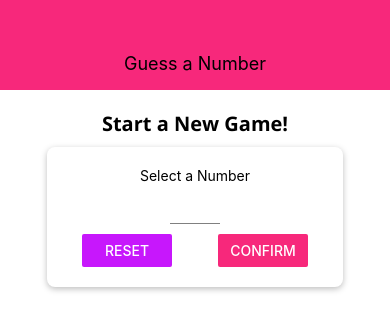
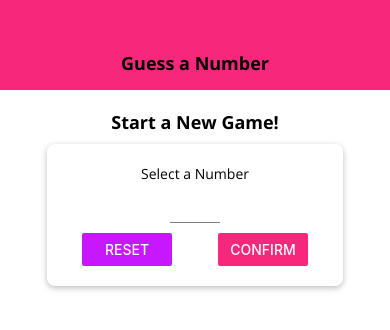
Before and after one commit to lhodzic1/Guess-The-Number-App, a React Native app: screen / in a window 390 px wide. Shown: the top 330 px of the page. Built offline with nearby package versions, Linux system fonts and the light colour scheme.

Commit message:
wrapper components added

```diff
--- /dev/null
+++ b/components/BodyText.js
@@ -0,0 +1,16 @@
+import React from 'react';
+import { Text, StyleSheet } from 'react-native';
+
+const BodyText = props => {
+    return (
+        <Text style={styles.body}>{props.children}</Text>
+    );
+};
+
+const styles = StyleSheet.create({
+    body: {
+        fontFamily: 'open-sans'
+    }
+});
+
+export default BodyText;
--- a/components/Header.js
+++ b/components/Header.js
@@ -1,12 +1,13 @@
 import React from 'react';
 import { View, Text, StyleSheet } from 'react-native';
 
+import TitleText from './TitleText';
 import Colors from '../constants/colors';
 
 const Header = props => {
     return (
         <View style={styles.header}>
-            <Text style={styles.headerTitle}>{props.title}</Text>
+            <TitleText>{props.title}</TitleText>
         </View>
     )
 };
@@ -19,10 +20,6 @@
         backgroundColor: Colors.primary,
         justifyContent: 'center',
         alignItems: 'center'
-    },
-    headerTitle: {
-        color: 'black',
-        fontSize: 18
     }
 });
 
--- /dev/null
+++ b/components/TitleText.js
@@ -0,0 +1,17 @@
+import React from 'react';
+import { Text, StyleSheet } from 'react-native';
+
+const TitleText = props => {
+    return (
+        <Text style={{...props.style, ...styles.title}}>{props.children}</Text>
+    );
+};
+
+const styles = StyleSheet.create({
+    title: {
+        fontSize: 18,
+        fontFamily: 'open-sans-bold'
+    }
+});
+
+export default TitleText;
--- a/screens/GameOverScreen.js
+++ b/screens/GameOverScreen.js
@@ -1,12 +1,15 @@
 import React from 'react';
 import { View, Text, StyleSheet, Button } from 'react-native';
+
+import BodyText from '../components/BodyText';
+import TitleText from '../components/TitleText';
 
 const GameOverScreen = props => {
     return (
         <View style={styles.screen}>
-            <Text>The Game is Over!</Text>
-            <Text>Number of Rounds: {props.roundsNumber}</Text>
-            <Text>Number was: {props.userNumber}</Text>
+            <TitleText>The Game is Over!</TitleText>
+            <BodyText>Number of Rounds: {props.roundsNumber}</BodyText>
+            <BodyText>Number was: {props.userNumber}</BodyText>
             <Button title="NEW GAME" onPress={props.onRestart}/>
         </View>
     )
--- a/screens/GameScreen.js
+++ b/screens/GameScreen.js
@@ -1,6 +1,7 @@
 import React, { useState, useRef, useEffect } from 'react';
 import { StyleSheet, View, Text, Button, Alert } from 'react-native';
 
+import BodyText from '../components/BodyText';
 import NumberContainer from '../components/NumberContainer';
 import Card from '../components/Card';
 
@@ -49,7 +50,7 @@
 
     return (
         <View style={styles.screen}>
-            <Text>Oponents's guess</Text>
+            <BodyText>Oponents's guess</BodyText>
             <NumberContainer>{currentGuess}</NumberContainer>
             <Card style={styles.buttonContainer}>
                 <Button title="LOWER" onPress={nextGuessHandler.bind(this, 'lower')}></Button>
--- a/screens/StartGameScreen.js
+++ b/screens/StartGameScreen.js
@@ -3,6 +3,8 @@
 
 import Card from '../components/Card';
 import Input from '../components/Input';
+import BodyText from '../components/BodyText';
+import TitleText from '../components/TitleText';
 import NumberContainer from '../components/NumberContainer';
 import Colors from '../constants/colors';
 
@@ -42,7 +44,7 @@
     if (confirmed) {
         confirmedOutput =
             <Card style={styles.summaryContainer}>
-                <Text>You selected</Text>
+                <BodyText>You selected</BodyText>
                 <NumberContainer>{selectedNumber}</NumberContainer>
                 <Button title="START GAME" onPress={props.onStartGame.bind(this, selectedNumber)} />
             </Card>
@@ -51,9 +53,9 @@
     return (
         <TouchableWithoutFeedback onPress={() => { Keyboard.dismiss(); }}>
             <View style={styles.screen}>
-                <Text style={styles.title}>Start a New Game!</Text>
+                <TitleText style={styles.title}>Start a New Game!</TitleText>
                 <Card style={styles.inputContainer}>
-                    <Text>Select a Number</Text>
+                    <BodyText>Select a Number</BodyText>
                     <Input
                         style={styles.input}
                         blurOnSubmit
@@ -85,11 +87,6 @@
         padding: 10,
         alignItems: 'center'
     },
-    title: {
-        fontSize: 20,
-        marginVertical: 10,
-        fontFamily: 'open-sans-bold'
-    },
     inputContainer: {
         width: 300,
         maxWidth: '80%',
@@ -111,6 +108,9 @@
     summaryContainer: {
         marginTop: 20,
         alignItems: 'center'
+    },
+    title:{
+        marginVertical: 10
     }
 });
 
```
